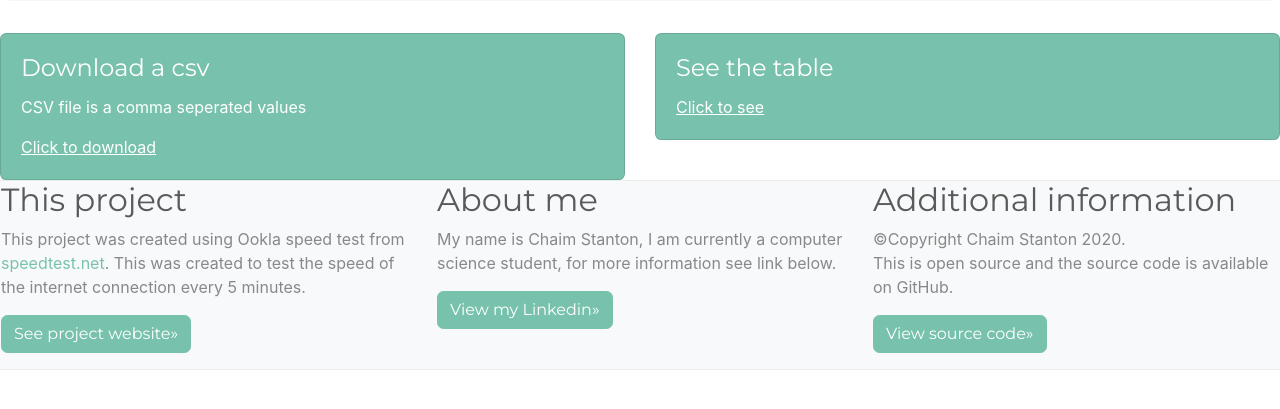
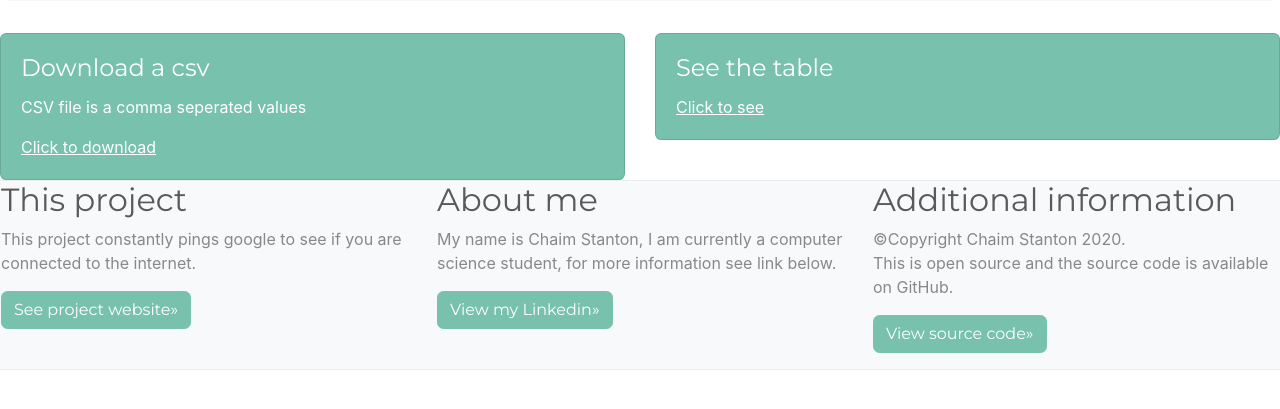
Before and after one commit to ChaimStanton/pingtester, a PHP site: page /index.php in a window 1280 px wide. Shown: the part 333-742 px from the top of the page. Run offline with PHP 8.4, Linux system fonts and the light colour scheme; some libraries are stand-ins or nearby versions.

Commit message:
fixed footer content

```diff
--- a/footer.php
+++ b/footer.php
@@ -9,7 +9,7 @@ echo '
 				This project
 			</h2>
 			<p>
-				This project was created using Ookla speed test from <a href="https://speedtest.net">speedtest.net</a>. This was created to test the speed of the internet connection every 5 minutes.
+				This project constantly pings google to see if you are connected to the internet.
 			</p>
 			<p>
 				<a class="btn btn-primary" href="https://chaimstanton.github.io/speedtest/">See project website»</a>
```
